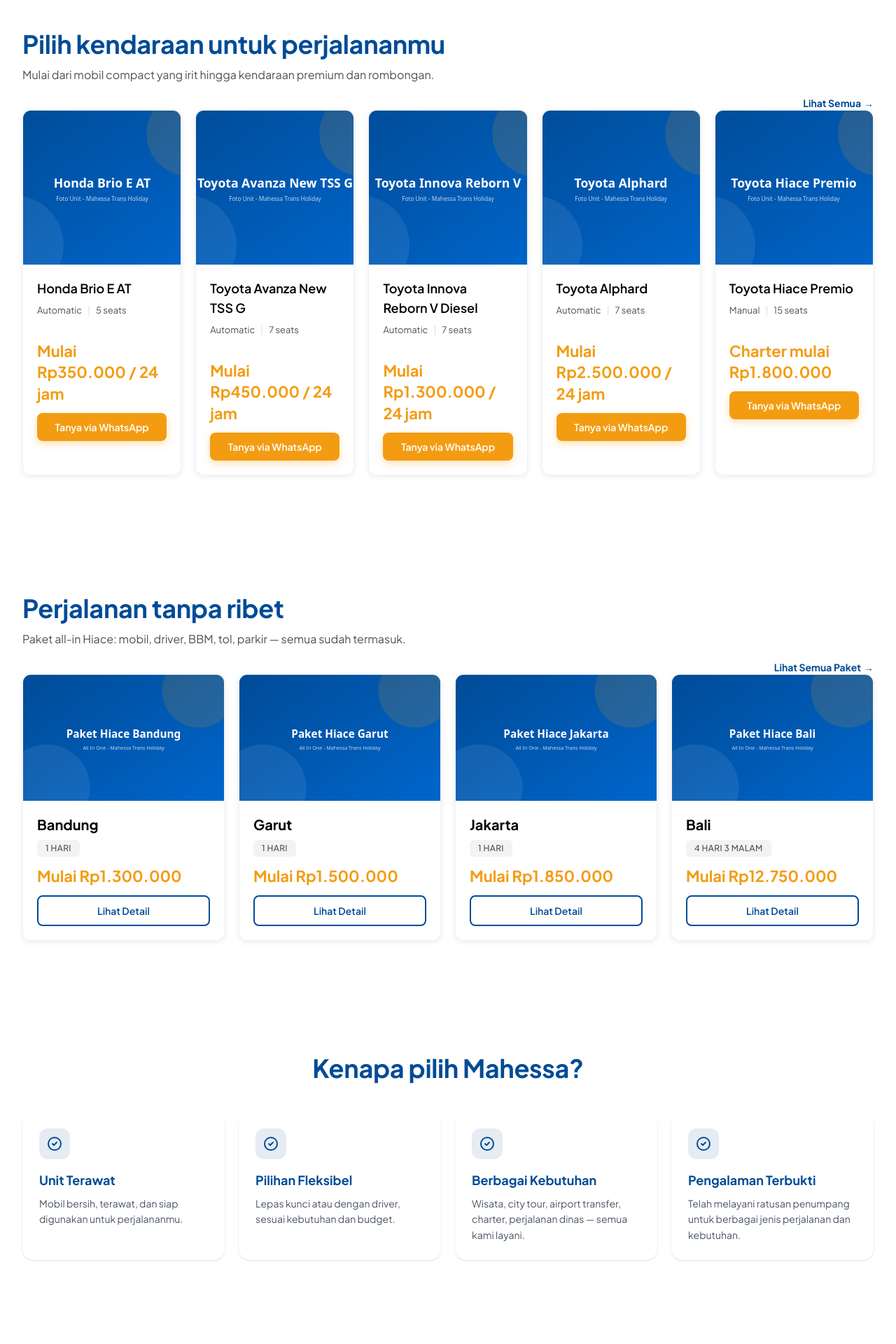
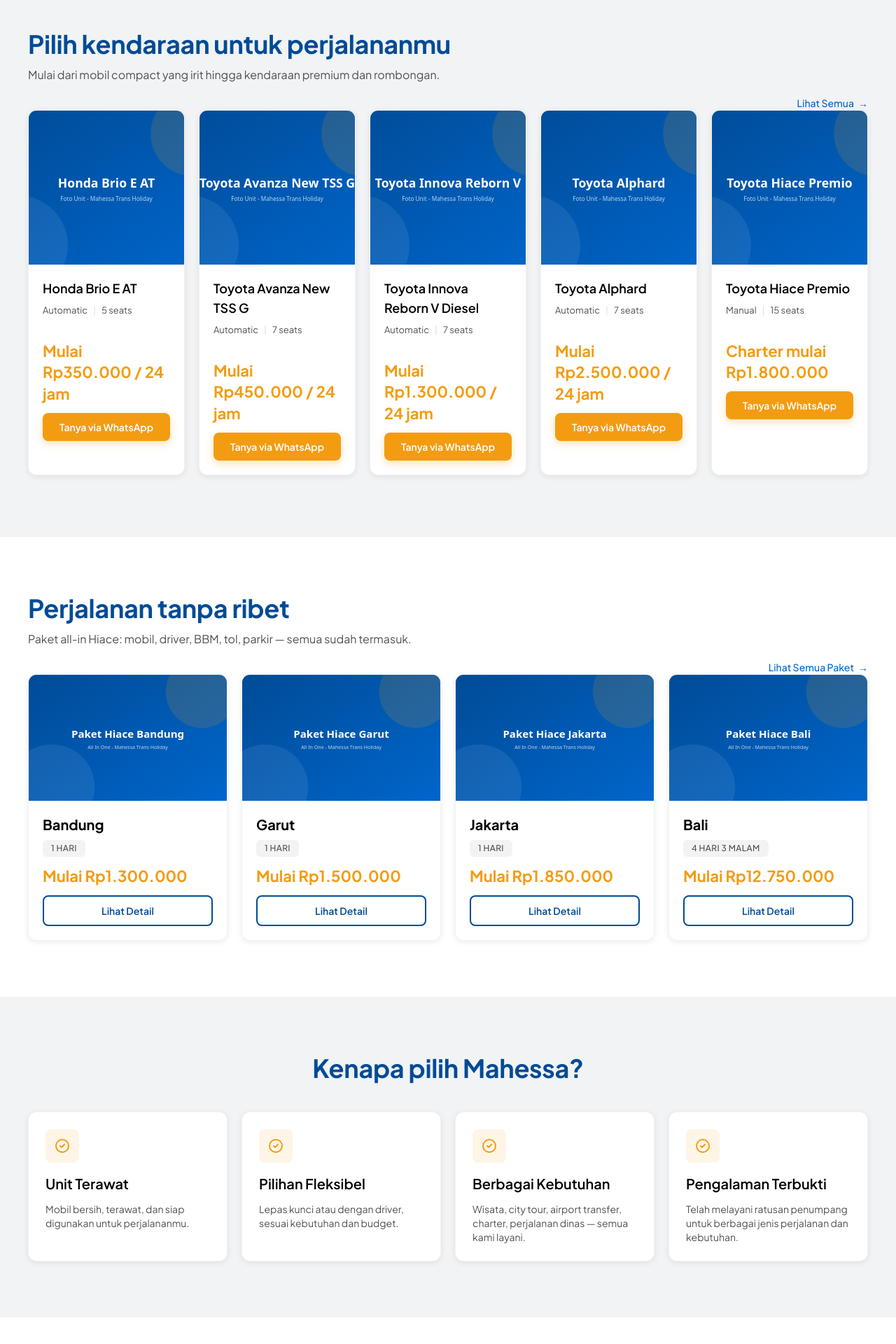
Before and after one commit to andhkx/MahessaTransHoliday, a Next.js app: page / in a window 1280 px wide. Shown: the part 1120-3040 px from the top of the page at 70% size. Built offline with nearby package versions, Linux system fonts and the light colour scheme.

Commit message:
feat: landing + list pages styling & reveal animation

```diff
--- a/app/armada/page.tsx
+++ b/app/armada/page.tsx
@@ -2,6 +2,7 @@
 import PageHeader from "@/components/PageHeader";
 import VehicleCard from "@/components/VehicleCard";
 import CtaSection from "@/components/CtaSection";
+import Reveal from "@/components/Reveal";
 import { vehicles } from "@/data/vehicles";
 
 export const metadata: Metadata = {
@@ -18,11 +19,13 @@
         title="Pilih kendaraan untuk perjalananmu"
         subtitle={`Kami punya berbagai pilihan mulai dari mobil compact hingga kendaraan premium untuk setiap kebutuhan perjalanan. Tersedia ${vehicles.length} unit siap berangkat.`}
       />
-      <section className="pb-16 sm:pb-20">
-        <div className="mx-auto max-w-7xl px-4 sm:px-6 lg:px-8">
-          <div className="grid gap-5 sm:grid-cols-2 lg:grid-cols-3 xl:grid-cols-4">
-            {vehicles.map((vehicle) => (
-              <VehicleCard key={vehicle.id} vehicle={vehicle} />
+      <section className="py-12 lg:py-16">
+        <div className="container-site">
+          <div className="grid grid-cols-1 gap-4 sm:grid-cols-2 lg:grid-cols-3 xl:grid-cols-4 lg:gap-5">
+            {vehicles.map((vehicle, i) => (
+              <Reveal key={vehicle.id} delay={(i % 4) as 0 | 1 | 2 | 3}>
+                <VehicleCard vehicle={vehicle} className="h-full" />
+              </Reveal>
             ))}
           </div>
         </div>
--- a/app/page.tsx
+++ b/app/page.tsx
@@ -1,3 +1,4 @@
+import Image from "next/image";
 import Link from "next/link";
 import Hero from "@/components/Hero";
 import ServiceCards from "@/components/ServiceCards";
@@ -6,45 +7,43 @@
 import SectionHeading from "@/components/SectionHeading";
 import FaqAccordion from "@/components/FaqAccordion";
 import CtaSection from "@/components/CtaSection";
+import Reveal from "@/components/Reveal";
 import { getFeaturedVehicles } from "@/data/vehicles";
 import { getFeaturedPackages } from "@/data/packages";
 import { valueProps } from "@/data/services";
 import { faqMain } from "@/data/faq";
 import { galleryImages } from "@/lib/gallery";
-import Image from "next/image";
 
 function FeaturedArmada() {
   const featured = getFeaturedVehicles();
   return (
-    <section className="bg-mist py-16 sm:py-20">
-      <div className="mx-auto max-w-7xl px-4 sm:px-6 lg:px-8">
+    <section className="bg-surface py-12 lg:py-20">
+      <div className="container-site">
         <div className="flex items-end justify-between gap-4">
           <SectionHeading
             align="left"
             title="Pilih kendaraan untuk perjalananmu"
             subtitle="Mulai dari mobil compact yang irit hingga kendaraan premium dan rombongan."
           />
-          <Link
-            href="/armada"
-            className="hidden shrink-0 items-center gap-1 text-sm font-bold text-primary hover:text-secondary sm:inline-flex"
-          >
-            Lihat Semua <span aria-hidden="true">→</span>
+          <Link href="/armada" className="text-link hidden shrink-0 text-sm sm:inline-flex">
+            Lihat Semua
+            <span aria-hidden="true">→</span>
           </Link>
         </div>
-        <div className="-mx-4 flex snap-x gap-5 overflow-x-auto px-4 pb-2 lg:mx-0 lg:grid lg:grid-cols-5 lg:overflow-visible lg:px-0">
-          {featured.map((vehicle) => (
-            <VehicleCard
+        <div className="-mx-4 flex snap-x gap-4 overflow-x-auto px-4 pb-2 lg:mx-0 lg:grid lg:grid-cols-5 lg:gap-5 lg:overflow-visible lg:px-0">
+          {featured.map((vehicle, i) => (
+            <Reveal
               key={vehicle.id}
-              vehicle={vehicle}
+              delay={(i % 5) as 0 | 1 | 2 | 3}
               className="min-w-[270px] snap-start lg:min-w-0"
-            />
+            >
+              <VehicleCard vehicle={vehicle} className="h-full" />
+            </Reveal>
           ))}
         </div>
-        <Link
-          href="/armada"
-          className="mt-6 inline-flex items-center gap-1 text-sm font-bold text-primary sm:hidden"
-        >
-          Lihat Semua Armada <span aria-hidden="true">→</span>
+        <Link href="/armada" className="text-link mt-6 inline-flex text-sm sm:hidden">
+          Lihat Semua Armada
+          <span aria-hidden="true">→</span>
         </Link>
       </div>
     </section>
@@ -54,31 +53,29 @@
 function FeaturedPackages() {
   const featured = getFeaturedPackages();
   return (
-    <section className="py-16 sm:py-20">
-      <div className="mx-auto max-w-7xl px-4 sm:px-6 lg:px-8">
+    <section className="py-12 lg:py-20">
+      <div className="container-site">
         <div className="flex items-end justify-between gap-4">
           <SectionHeading
             align="left"
             title="Perjalanan tanpa ribet"
             subtitle="Paket all-in Hiace: mobil, driver, BBM, tol, parkir — semua sudah termasuk."
           />
-          <Link
-            href="/paket"
-            className="hidden shrink-0 items-center gap-1 text-sm font-bold text-primary hover:text-secondary sm:inline-flex"
-          >
-            Lihat Semua Paket <span aria-hidden="true">→</span>
+          <Link href="/paket" className="text-link hidden shrink-0 text-sm sm:inline-flex">
+            Lihat Semua Paket
+            <span aria-hidden="true">→</span>
           </Link>
         </div>
-        <div className="grid gap-5 sm:grid-cols-2 lg:grid-cols-4">
-          {featured.map((packageItem) => (
-            <PackageCard key={packageItem.id} packageItem={packageItem} />
+        <div className="grid grid-cols-1 gap-4 sm:grid-cols-2 lg:grid-cols-4 lg:gap-5">
+          {featured.map((packageItem, i) => (
+            <Reveal key={packageItem.id} delay={(i % 4) as 0 | 1 | 2 | 3}>
+              <PackageCard packageItem={packageItem} className="h-full" />
+            </Reveal>
           ))}
         </div>
-        <Link
-          href="/paket"
-          className="mt-6 inline-flex items-center gap-1 text-sm font-bold text-primary sm:hidden"
-        >
-          Lihat Semua Paket <span aria-hidden="true">→</span>
+        <Link href="/paket" className="text-link mt-6 inline-flex text-sm sm:hidden">
+          Lihat Semua Paket
+          <span aria-hidden="true">→</span>
         </Link>
       </div>
     </section>
@@ -87,13 +84,14 @@
 
 function ValueProps() {
   return (
-    <section className="bg-mist py-16 sm:py-20">
-      <div className="mx-auto max-w-7xl px-4 sm:px-6 lg:px-8">
+    <section className="bg-surface py-12 lg:py-20">
+      <div className="container-site">
         <SectionHeading title="Kenapa pilih Mahessa?" />
-        <div className="grid gap-5 sm:grid-cols-2 lg:grid-cols-4">
-          {valueProps.map((item) => (
-            <div key={item.id} className="rounded-2xl bg-white p-6 shadow-sm">
-              <span className="flex h-11 w-11 items-center justify-center rounded-xl bg-primary/10 text-primary">
+        <div className="grid grid-cols-1 gap-4 sm:grid-cols-2 lg:grid-cols-4 lg:gap-5">
+          {valueProps.map((item, i) => (
+            <Reveal key={item.id} delay={(i % 4) as 0 | 1 | 2 | 3}>
+              <div className="card card-lift h-full p-6">
+                <span className="flex h-12 w-12 items-center justify-center rounded-lg bg-accent/10 text-accent">
                   <svg
                     className="h-6 w-6"
                     fill="none"
@@ -108,13 +106,12 @@
                     />
                   </svg>
                 </span>
-              <h3 className="mt-4 text-lg font-bold text-primary">
+                <h3 className="mb-3 mt-4 text-h5 font-semibold text-black">
                   {item.title}
                 </h3>
-              <p className="mt-2 text-sm leading-relaxed text-gray-600">
-                {item.text}
-              </p>
+                <p className="text-sm leading-5 text-body-text">{item.text}</p>
               </div>
+            </Reveal>
           ))}
         </div>
       </div>
@@ -125,8 +122,8 @@
 function GalleryShowcase() {
   const [first, ...rest] = galleryImages;
   return (
-    <section className="py-16 sm:py-20">
-      <div className="mx-auto max-w-7xl px-4 sm:px-6 lg:px-8">
+    <section className="py-12 lg:py-20">
+      <div className="container-site">
         <SectionHeading
           title="Cerita perjalanan bersama Mahessa"
           subtitle="Dokumentasi nyata perjalanan para penumpang kami."
@@ -134,30 +131,32 @@
         <Image
           src={first.src}
           alt={first.alt}
-          width={1280}
-          height={720}
-          sizes="(max-width: 1024px) 100vw, 80vw"
-          className="aspect-[16/9] w-full rounded-3xl object-cover shadow-md"
+          width={1200}
+          height={675}
+          sizes="(max-width: 1024px) 100vw, 600px"
+          className="mx-auto mb-6 aspect-video w-full max-w-[600px] rounded-xl object-cover shadow-photo"
         />
-        <div className="mt-4 grid grid-cols-2 gap-4 sm:grid-cols-4">
+        <div className="grid grid-cols-2 gap-4 md:grid-cols-3 lg:grid-cols-4">
           {rest.slice(0, 4).map((img) => (
+            <div
+              key={img.src}
+              className="gallery-zoom overflow-hidden rounded-xl shadow-card hover:shadow-card-hover"
+            >
               <Image
-              key={img.src}
                 src={img.src}
                 alt={img.alt}
                 width={480}
-              height={360}
-              sizes="(max-width: 640px) 50vw, 25vw"
-              className="aspect-[4/3] w-full rounded-2xl object-cover shadow-sm"
+                height={480}
+                sizes="(max-width: 768px) 50vw, (max-width: 1024px) 33vw, 25vw"
+                className="aspect-square w-full object-cover"
               />
+            </div>
           ))}
         </div>
         <div className="mt-8 text-center">
-          <Link
-            href="/galeri"
-            className="inline-flex items-center gap-1 text-sm font-bold text-primary hover:text-secondary"
-          >
-            Lihat Galeri Lengkap <span aria-hidden="true">→</span>
+          <Link href="/galeri" className="text-link text-sm font-semibold sm:text-base">
+            Lihat Galeri Lengkap
+            <span aria-hidden="true">→</span>
           </Link>
         </div>
       </div>
@@ -174,16 +173,14 @@
       <FeaturedPackages />
       <ValueProps />
       <GalleryShowcase />
-      <section className="bg-mist py-16 sm:py-20" id="faq">
-        <div className="mx-auto max-w-3xl px-4 sm:px-6 lg:px-8">
+      <section className="bg-surface py-12 lg:py-20" id="faq">
+        <div className="container-site max-w-3xl lg:max-w-3xl">
           <SectionHeading title="Pertanyaan yang sering diajukan" />
           <FaqAccordion items={faqMain} />
           <div className="mt-8 text-center">
-            <Link
-              href="/faq"
-              className="inline-flex items-center gap-1 text-sm font-bold text-primary hover:text-secondary"
-            >
-              Lihat Semua FAQ <span aria-hidden="true">→</span>
+            <Link href="/faq" className="text-link text-sm font-semibold sm:text-base">
+              Lihat Semua FAQ
+              <span aria-hidden="true">→</span>
             </Link>
           </div>
         </div>
--- a/app/paket/page.tsx
+++ b/app/paket/page.tsx
@@ -2,6 +2,7 @@
 import PageHeader from "@/components/PageHeader";
 import PackageCard from "@/components/PackageCard";
 import CtaSection from "@/components/CtaSection";
+import Reveal from "@/components/Reveal";
 import { packages } from "@/data/packages";
 
 export const metadata: Metadata = {
@@ -18,11 +19,13 @@
         title="Paket Perjalanan"
         subtitle="Nikmati perjalanan tanpa ribet dengan paket all-in kami. Mobil, driver, BBM, tol, parkir — semua sudah termasuk."
       />
-      <section className="pb-16 sm:pb-20">
-        <div className="mx-auto max-w-7xl px-4 sm:px-6 lg:px-8">
-          <div className="grid gap-5 sm:grid-cols-2 lg:grid-cols-3 xl:grid-cols-4">
-            {packages.map((packageItem) => (
-              <PackageCard key={packageItem.id} packageItem={packageItem} />
+      <section className="py-12 lg:py-16">
+        <div className="container-site">
+          <div className="grid grid-cols-1 gap-4 sm:grid-cols-2 lg:grid-cols-3 xl:grid-cols-4 lg:gap-5">
+            {packages.map((packageItem, i) => (
+              <Reveal key={packageItem.id} delay={(i % 4) as 0 | 1 | 2 | 3}>
+                <PackageCard packageItem={packageItem} className="h-full" />
+              </Reveal>
             ))}
           </div>
         </div>
```
Lines whose indentation alone changed are shown as unchanged.
